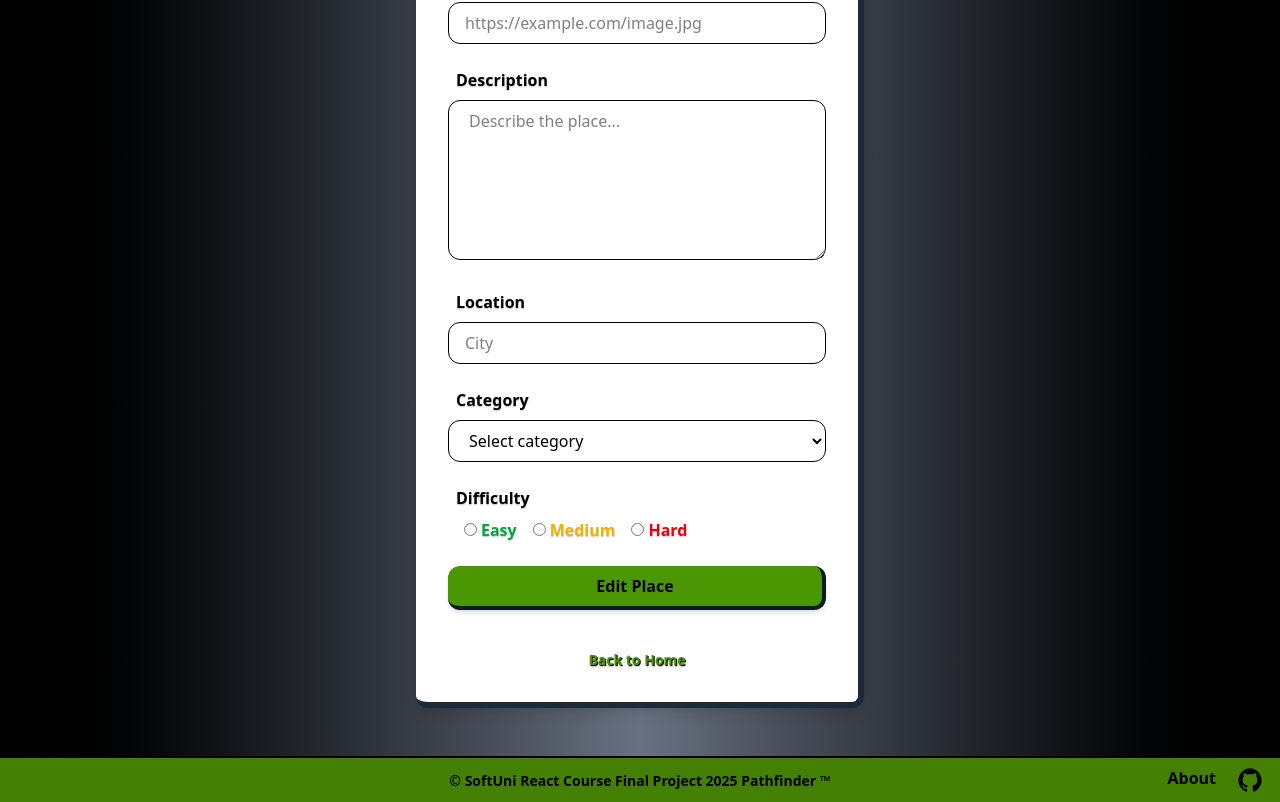
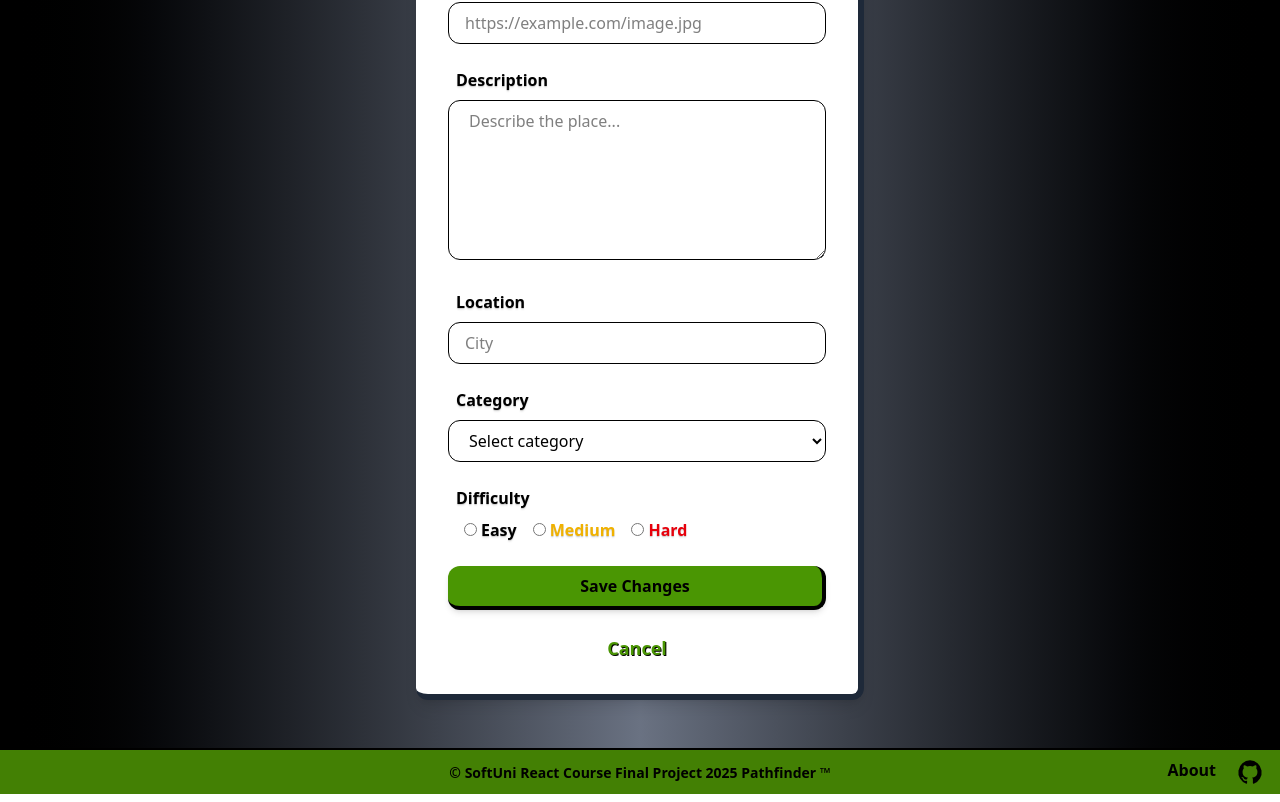
Before and after one commit to danevt/pathfinder-react-spa, a React (Vite) app in the folder client/: page /places/1/edit in a window 1280 px wide. Shown: the part 356-1158 px from the top of the page. Built offline with nearby package versions, Linux system fonts and the light colour scheme; no server answers.

Commit message:
Refactor PlaceEdit to use useForm, useRequest , reusable DifficultyRadioBtn and add field validation..

```diff
--- a/client/src/components/place/edit/PlaceEdit.jsx
+++ b/client/src/components/place/edit/PlaceEdit.jsx
@@ -1,59 +1,85 @@
-import { useEffect, useState } from 'react';
-import { Link, useNavigate, useParams } from 'react-router';
+import { useEffect } from 'react';
+import { useNavigate, useParams, Link } from 'react-router';
+import useForm from '../../../hooks/useForm.js';
+import useRequest from '../../../hooks/useRequest.js';
+import LogoSpinner from '../../ui/spinner/LogoSpinner.jsx';
+import DifficultyRadioBtn from '../../ui/buttons/DifficultyRadioBtn.jsx';
 import { ENDPOINT_PLACES } from '../../../config/api.js';
-import request from '../../../utils/requester.js';
-import LogoSpinner from '../../ui/spinner/LogoSpinner.jsx';
 
-const initialValues = {
-    title: '',
-    imageUrl: '',
-    description: '',
-    location: '',
-    category: '',
-    difficulty: ''
-};
 export default function PlaceEdit() {
     const navigate = useNavigate();
     const { placeId } = useParams();
-    const [values, setValues] = useState(initialValues);
-    const [isLoading, setIsLoading] = useState(true);
+    const { request } = useRequest();
 
-    const inputHandler = e => {
-        const { name, value } = e.target;
+    const editPlaceHandler = async values => {
+        if (!values.title || values.title.length < 3) {
+            alert('Title must be at least 3 characters');
+            return;
+        }
 
-        setValues(state => ({
-            ...state,
-            [name]: value
-        }));
+        if (!values.imageUrl || !values.imageUrl.startsWith('http')) {
+            alert('Image URL must start with http');
+            return;
+        }
+
+        if (!values.description || values.description.length < 30) {
+            alert('Description must be at least 30 characters');
+            return;
+        }
+
+        if (!values.location || values.location.length < 3) {
+            alert('Location must be at least 3 characters');
+            return;
+        }
+
+        if (!values.category) {
+            alert('Category is required');
+            return;
+        }
+
+        if (!values.difficulty) {
+            alert('Difficulty is required');
+            return;
+        }
+
+        try {
+            await request(`${ENDPOINT_PLACES}${placeId}`, 'PUT', values);
+            navigate(`/places/${placeId}/details`);
+        } catch (err) {
+            alert(err.message);
+        }
     };
 
+    const { register, formAction, setValues, values, changeHandler } = useForm(
+        editPlaceHandler,
+        {
+            title: '',
+            imageUrl: '',
+            description: '',
+            location: '',
+            category: '',
+            difficulty: ''
+        }
+    );
+
     useEffect(() => {
-        setIsLoading(true);
+        let active = true;
         request(`${ENDPOINT_PLACES}${placeId}`)
-            .then(result => setValues(result))
-            .catch(error => alert(error.message))
-            .finally(() => setIsLoading(false));
-    }, [placeId]);
+            .then(result => {
+                if (active) setValues(result);
+            })
+            .catch(err => alert(err.message));
 
-    if (isLoading) {
-        return <LogoSpinner />;
-    }
+        return () => (active = false);
+    }, [placeId, setValues]);
 
-    const editPlaceHandler = async () => {
-        try {
-            await request(`places/${placeId}`, 'PUT', values);
-
-            navigate(`/places/${placeId}/details`);
-        } catch (error) {
-            alert(error.message);
-        }
-    };
+    if (!values) return <LogoSpinner />;
 
     return (
         <section className='bg-gradient-to-r from-black via-gray-500 to-black px-6 py-12 flex justify-center items-center'>
             <form
-                action={editPlaceHandler}
                 id='edit-place'
+                action={formAction}
                 className='bg-white rounded-xl shadow-lg p-8 w-full max-w-md space-y-6 border-b-6 border-black border-r-6 border-gray-800'
             >
                 <h2 className='text-4xl font-bold text-center text-[#4A9603] drop-shadow-[3px_3px_1px_black]'>
@@ -70,11 +96,9 @@ export default function PlaceEdit() {
                     <input
                         type='text'
                         id='title'
-                        name='title'
-                        onChange={inputHandler}
-                        value={values.title}
+                        {...register('title')}
+                        placeholder='Enter place title...'
                         required
-                        placeholder='Enter place title...'
                         className='w-full px-4 py-2 border rounded-xl focus:outline-none focus:ring-2 focus:ring-[#5ECF00]'
                     />
                 </div>
@@ -89,11 +113,9 @@ export default function PlaceEdit() {
                     <input
                         type='text'
                         id='imageUrl'
-                        name='imageUrl'
-                        onChange={inputHandler}
-                        value={values.imageUrl}
+                        {...register('imageUrl')}
+                        placeholder='https://example.com/image.jpg'
                         required
-                        placeholder='https://example.com/image.jpg'
                         className='w-full px-4 py-2 border rounded-xl focus:outline-none focus:ring-2 focus:ring-[#5ECF00]'
                     />
                 </div>
@@ -107,11 +129,9 @@ export default function PlaceEdit() {
                     </label>
                     <textarea
                         id='description'
-                        name='description'
-                        onChange={inputHandler}
-                        value={values.description}
+                        {...register('description')}
+                        placeholder='Describe the place...'
                         required
-                        placeholder='Describe the place...'
                         className='w-full h-40 px-5 py-2 border rounded-xl focus:outline-none focus:ring-2 focus:ring-[#5ECF00]'
                     ></textarea>
                 </div>
@@ -126,11 +146,9 @@ export default function PlaceEdit() {
                     <input
                         type='text'
                         id='location'
-                        name='location'
-                        onChange={inputHandler}
-                        value={values.location}
+                        {...register('location')}
+                        placeholder='City'
                         required
-                        placeholder='City'
                         className='w-full px-4 py-2 border rounded-xl focus:outline-none focus:ring-2 focus:ring-[#5ECF00]'
                     />
                 </div>
@@ -144,9 +162,7 @@ export default function PlaceEdit() {
                     </label>
                     <select
                         id='category'
-                        name='category'
-                        onChange={inputHandler}
-                        value={values.category}
+                        {...register('category')}
                         required
                         className='w-full px-4 py-2 border rounded-xl focus:outline-none focus:ring-2 focus:ring-[#5ECF00]'
                     >
@@ -162,66 +178,30 @@ export default function PlaceEdit() {
                         <option value='museum'>Museum</option>
                     </select>
                 </div>
+
                 <div>
                     <span className='block text-black font-bold mb-2 text-shadow-sm pl-2'>
                         Difficulty
                     </span>
-                    <div className='flex gap-4 font-bold text-shadow-sm pl-4'>
-                        <label className='text-green-600'>
-                            <input
-                                type='radio'
-                                id='difficulty-easy'
-                                name='difficulty'
-                                onChange={inputHandler}
-                                value='easy'
-                                checked={values.difficulty === 'easy'}
-                                required
-                                className='mr-1'
-                            />
-                            Easy
-                        </label>
-                        <label className='text-yellow-500'>
-                            <input
-                                type='radio'
-                                id='difficulty-medium'
-                                name='difficulty'
-                                onChange={inputHandler}
-                                value='medium'
-                                checked={values.difficulty === 'medium'}
-                                required
-                                className='mr-1'
-                            />
-                            Medium
-                        </label>
-                        <label className='text-red-600'>
-                            <input
-                                type='radio'
-                                id='difficulty-hard'
-                                name='difficulty'
-                                onChange={inputHandler}
-                                value='hard'
-                                checked={values.difficulty === 'hard'}
-                                required
-                                className='mr-1'
-                            />
-                            Hard
-                        </label>
-                    </div>
+                    <DifficultyRadioBtn
+                        value={values.difficulty}
+                        onChange={changeHandler}
+                    />
                 </div>
 
                 <button
                     type='submit'
-                    className='w-full bg-[#4A9603] text-black font-bold py-2 hover:bg-[#5ECF00] rounded-xl shadow-md border-b-4 border-black border-r-4 border-gray-900 transform transition-transform duration-300 hover:scale-105'
+                    className='w-full bg-[#4A9603] text-black font-bold py-2 hover:bg-[#5ECF00] rounded-xl shadow-md border-b-4 border-black border-r-4 transform transition-transform duration-300 hover:scale-105'
                 >
-                    Edit Place
+                    Save Changes
                 </button>
 
-                <p className='text-sm text-center mt-4 text-black font-semibold'>
+                <p className='text-lg text-center mt-0 text-black font-semibold'>
                     <Link
-                        to='/'
-                        className='text-[#4A9603] drop-shadow-[1px_1px_0px_black] font-bold hover:text-[#5ECF00] transition text-shadow-sm'
+                        to={`/places/${placeId}/details`}
+                        className='text-[#4A9603] drop-shadow-[1px_1px_0px_black] font-bold hover:text-[#5ECF00]'
                     >
-                        Back to Home
+                        Cancel
                     </Link>
                 </p>
             </form>
```
